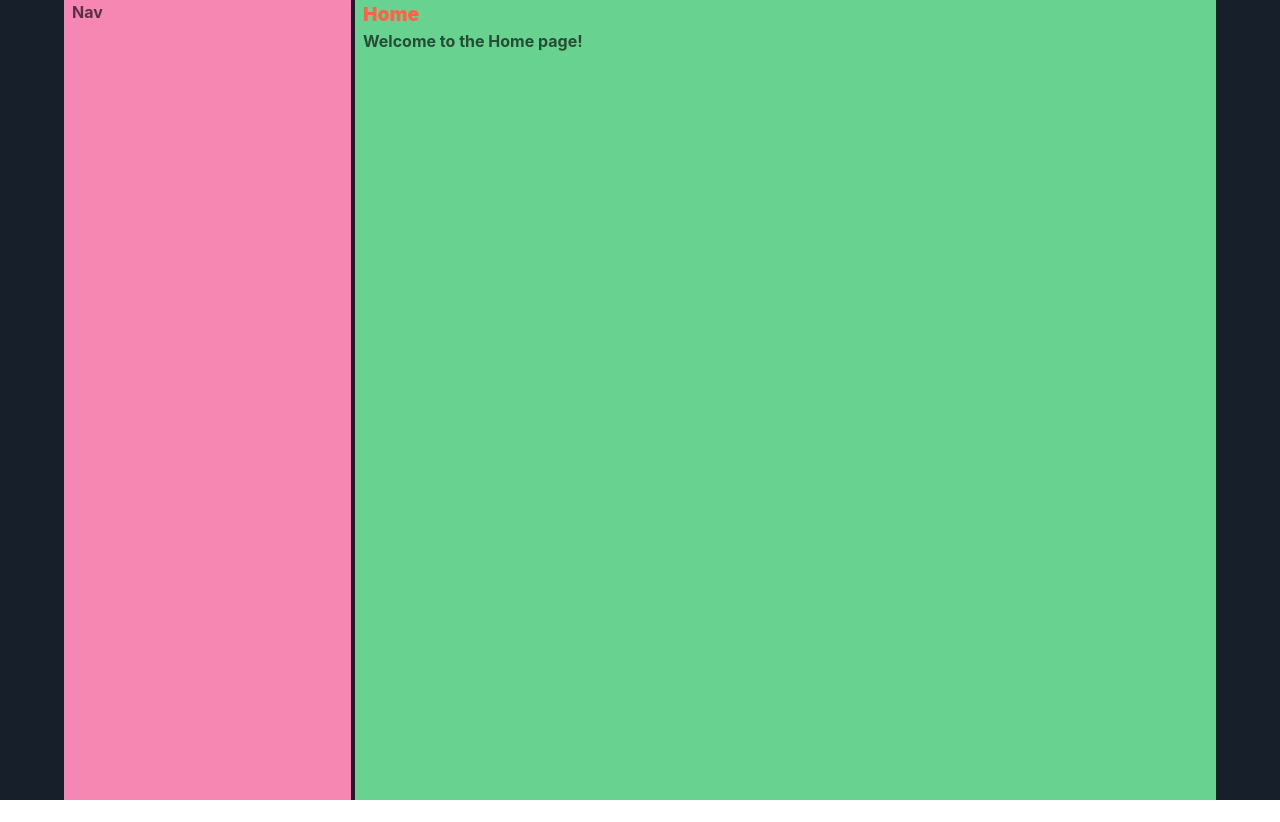
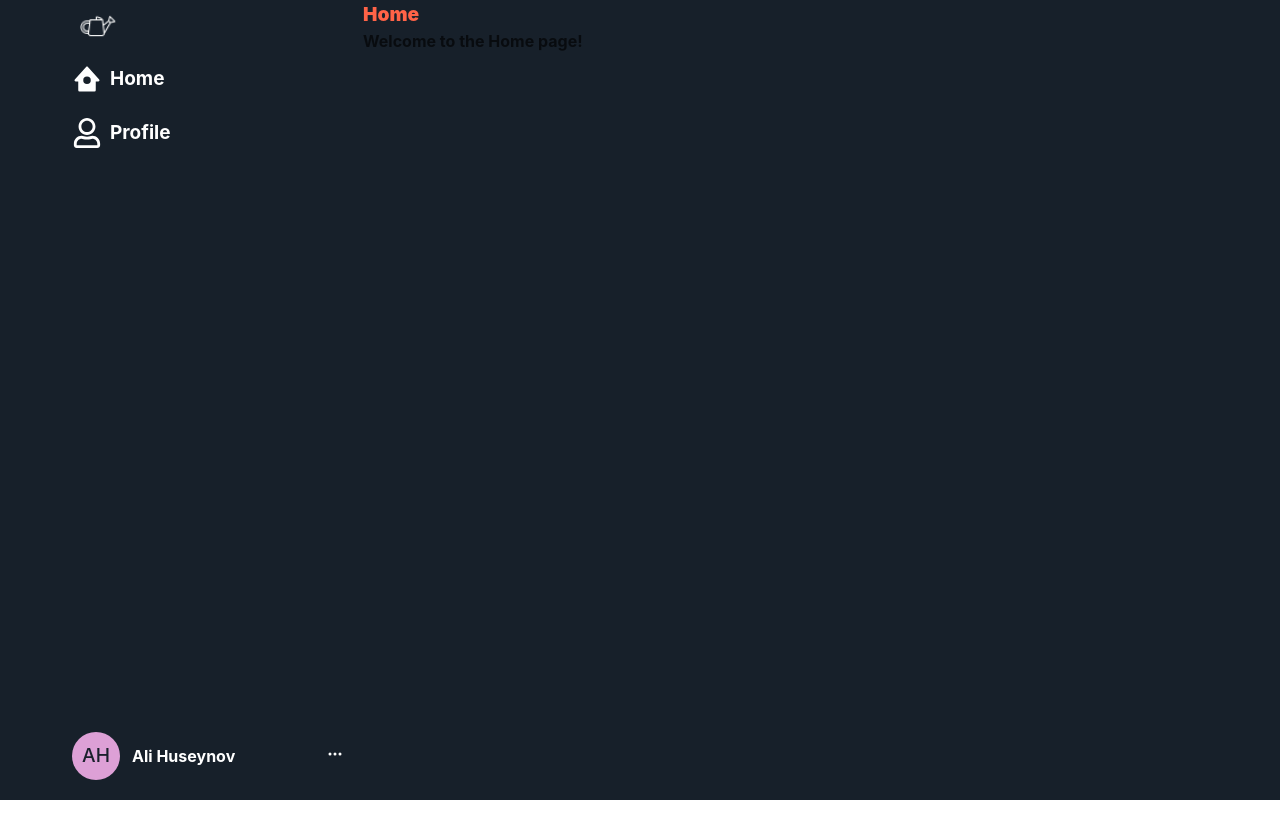
Before and after one commit to EmilAbdulxaliqov/FakeTweetAppFront, a React (Vite) app: page / in a window 1280 px wide. Before the commit the page ends 800 px from the top, so only its background shows below. Built offline with nearby package versions, Linux system fonts and the light colour scheme.

Commit message:
complate sidebar

```diff
--- a/package.json
+++ b/package.json
@@ -18,6 +18,7 @@
     "framer-motion": "^11.0.20",
     "react": "^18.2.0",
     "react-dom": "^18.2.0",
+    "react-icons": "^5.0.1",
     "react-router": "^6.22.3",
     "react-router-dom": "^6.22.3",
     "yup": "^1.4.0"
--- /dev/null
+++ b/src/components/Sidebar/Sidebar.tsx
@@ -0,0 +1,18 @@
+import { Box, Image } from "@chakra-ui/react";
+import logo from "../../assets/Aftafa.png";
+import SidebarLinks from "./SidebarLinks";
+import SidebarAccound from "./SidebarAccound";
+
+function Sidebar() {
+  return (
+    <Box pos={"relative"} h={"full"}>
+      <Box className="site_icon" p={2}>
+        <Image src={logo} alt="site logo" h={"36px"} w={"36px"} />
+      </Box>
+      <SidebarLinks />
+      <SidebarAccound />
+    </Box>
+  );
+}
+
+export default Sidebar;
--- /dev/null
+++ b/src/components/Sidebar/SidebarAccound.tsx
@@ -0,0 +1,48 @@
+import {
+  Avatar,
+  Box,
+  Icon,
+  Menu,
+  MenuButton,
+  MenuItem,
+  MenuList,
+  Text,
+} from "@chakra-ui/react";
+import { BsThreeDots } from "react-icons/bs";
+import { BsFillGearFill } from "react-icons/bs";
+import { MdLogout } from "react-icons/md";
+function SidebarAccound() {
+  return (
+    <Box
+      className="sidebar_accound"
+      pos={"absolute"}
+      w={"full"}
+      bottom={"20px"}
+      display={"flex"}
+      alignItems={"center"}
+      justifyContent={"space-between"}
+    >
+      <Box display={"flex"} gap={3} alignItems={"center"}>
+        <Avatar name="Ali Huseynov" />
+        <Text color={"white"}>Ali Huseynov</Text>
+      </Box>
+      <Menu placement="top-end">
+        <MenuButton>
+          <Icon as={BsThreeDots} color={"white"} />
+        </MenuButton>
+        <MenuList>
+          <MenuItem as="a" href="#" display={"flex"} gap={3}>
+            <Icon as={MdLogout} />
+            Logout
+          </MenuItem>
+          <MenuItem as="a" href="/service" display={"flex"} gap={3}>
+            <Icon as={BsFillGearFill} />
+            Service
+          </MenuItem>
+        </MenuList>
+      </Menu>
+    </Box>
+  );
+}
+
+export default SidebarAccound;
--- /dev/null
+++ b/src/components/Sidebar/SidebarLinks.tsx
@@ -0,0 +1,39 @@
+import { Box, List, ListIcon, ListItem } from "@chakra-ui/react";
+import { Link } from "react-router-dom";
+import { BiSolidHomeCircle } from "react-icons/bi";
+import { FaRegUser } from "react-icons/fa";
+function SidebarLinks() {
+  return (
+    <Box className="nav_links">
+      <List>
+        <ListItem py={3} color={"white"} fontSize={19} w={"min-content"}>
+          <Link to="/">
+            <Box
+              _hover={{ color: "#1DA1F2", transition: "0.5s" }}
+              display={"flex"}
+              alignItems={"center"}
+            >
+              <ListIcon as={BiSolidHomeCircle} fontSize={30}></ListIcon>
+              Home
+            </Box>
+          </Link>
+        </ListItem>
+
+        <ListItem py={3} color={"white"} fontSize={19} w={"min-content"}>
+          <Link to="/user">
+            <Box
+              _hover={{ color: "#1DA1F2", transition: "0.5s" }}
+              display={"flex"}
+              alignItems={"center"}
+            >
+              <ListIcon as={FaRegUser} fontSize={30}></ListIcon>
+              Profile
+            </Box>
+          </Link>
+        </ListItem>
+      </List>
+    </Box>
+  );
+}
+
+export default SidebarLinks;
--- a/src/layout/MainLayout.tsx
+++ b/src/layout/MainLayout.tsx
@@ -1,28 +1,28 @@
 import { Box, Grid, GridItem } from "@chakra-ui/react";
-import React from "react";
 import { Outlet } from "react-router";
+import Sidebar from "../components/Sidebar/Sidebar";
 
 function MainLayout() {
   return (
     <Box px={"5%"} bg={"#17202A"}>
       <Grid
-        templateAreas={`"nav main"`}
+        templateAreas={{ md: `"nav main"`, sm: `"nav" "main"` }}
         gridTemplateColumns={"1fr 3fr"}
         gap="1"
         color="blackAlpha.700"
         fontWeight="bold"
       >
         <GridItem
-          pl="2"
-          bg="pink.300"
+          display={{ sm: "none", md: "block" }}
+          px="2"
           area={"nav"}
           height={"100vh"}
           pos={"sticky"}
           top={"0"}
         >
-          Nav
+          <Sidebar />
         </GridItem>
-        <GridItem pl="2" bg="green.300" area={"main"}>
+        <GridItem pl="2" area={"main"}>
           <Outlet />
         </GridItem>
       </Grid>
--- /dev/null
+++ b/src/pages/Service.tsx
@@ -0,0 +1,5 @@
+function Service() {
+  return <div>Service</div>;
+}
+
+export default Service;
--- a/src/routes/mainRouter.tsx
+++ b/src/routes/mainRouter.tsx
@@ -3,15 +3,17 @@ import RegisterPage from "../pages/RegisterPage";
 import LoginPage from "../pages/LoginPage";
 import { createBrowserRouter } from "react-router-dom";
 import MainLayout from "../layout/MainLayout";
+import Service from "../pages/Service";
 
 function mainRouter() {
   let element = createBrowserRouter([
     {
       path: "/",
-      element:<MainLayout/>,
+      element: <MainLayout />,
       children: [
         { index: true, element: <HomePage /> },
         { path: "user", element: <h1>User dfksjflkdjskf</h1> },
+        { path: "service", element: <Service /> },
       ],
 
       // children: [
```
Also changed, not shown: src/assets/Aftafa.png (added), 1 other file (tests, documents, lock files or other folders).
